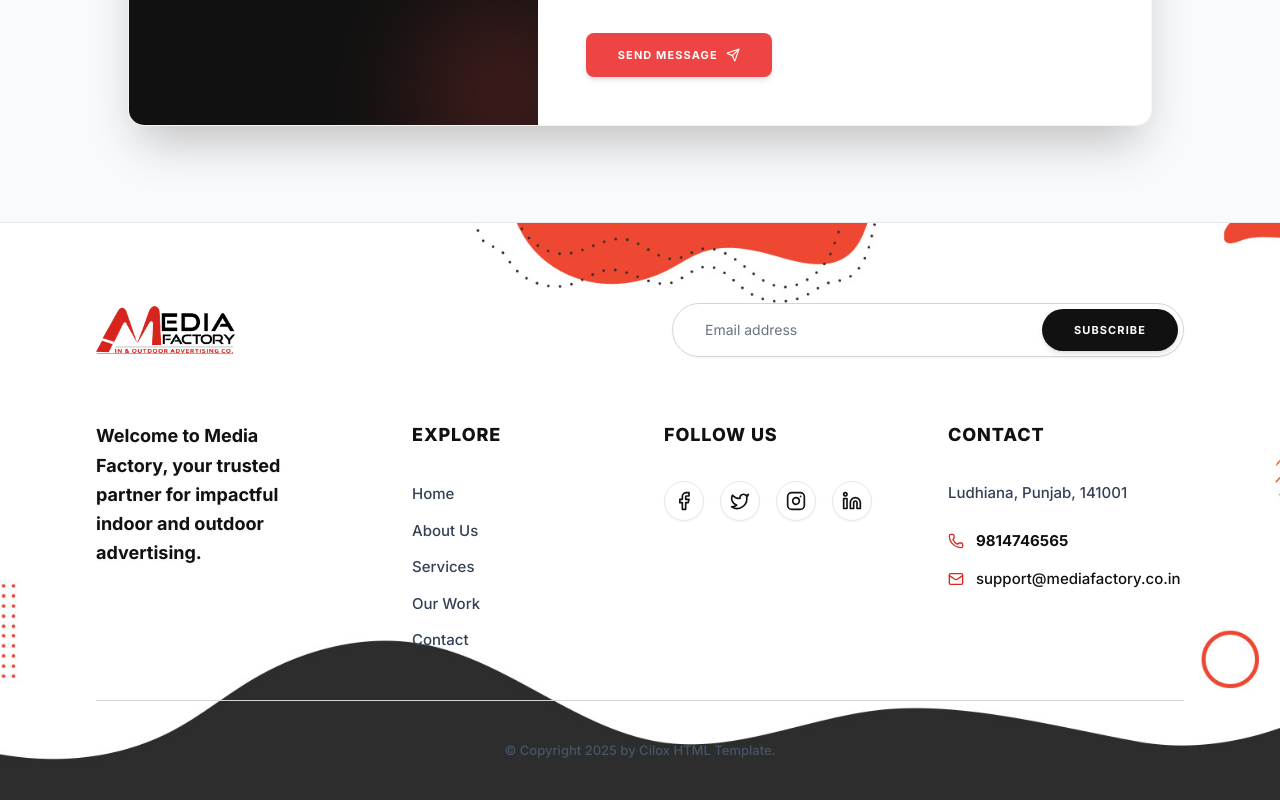
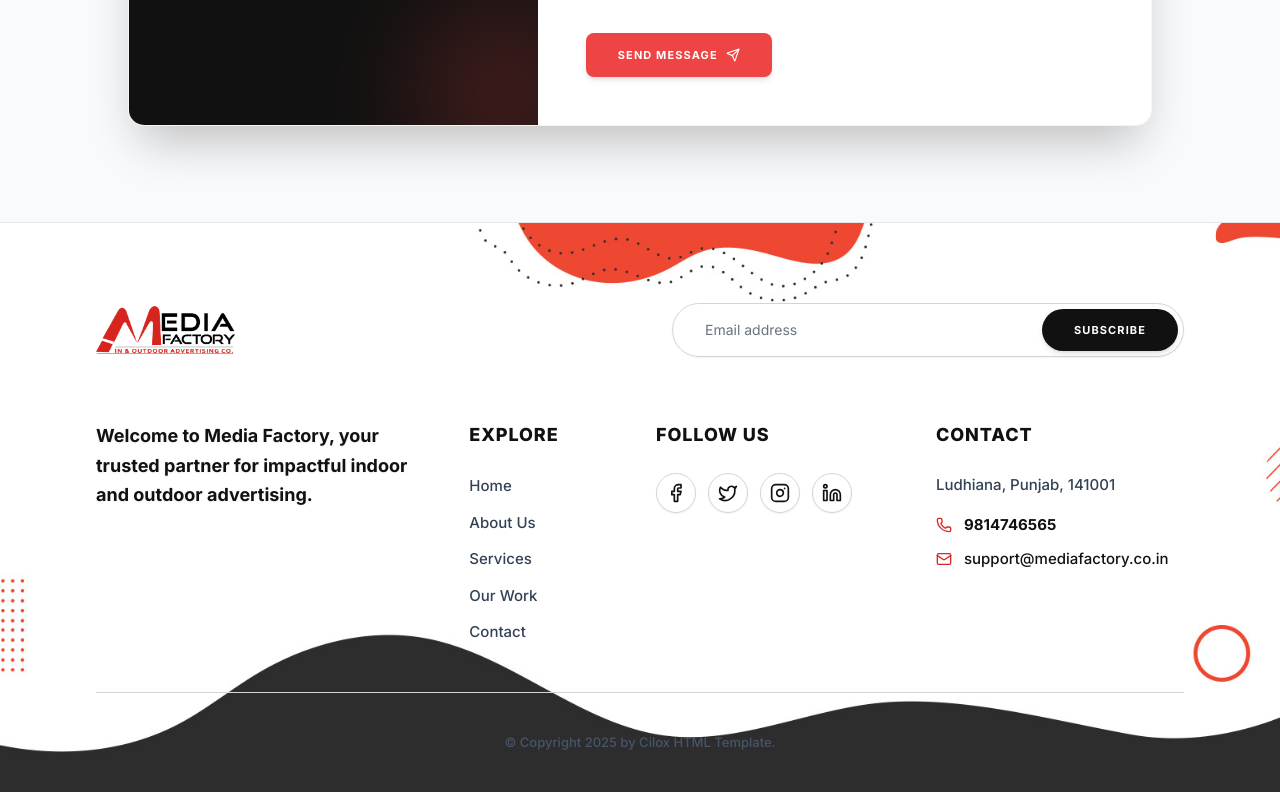
Before and after one commit to webenquiry11-svg/media-factory, a Next.js app in the folder frontend/: page / in a window 1280 px wide. Shown: the part 8540-9340 px from the top of the page. Built offline with nearby package versions, Linux system fonts and the light colour scheme.

Commit message:
Fix nested frontend folder

```diff
--- a/frontend/components/sections/Contact.tsx
+++ b/frontend/components/sections/Contact.tsx
@@ -57,7 +57,7 @@ const Contact = () => {
       ========================================= */}
       <section id="contact" className="bg-gray-50 py-24 px-6 sm:px-12 lg:px-24 overflow-hidden relative">
 
-        {/* Background Decor (Subtle Angle) */}
+        {/* Background Decor */}
         <div className="absolute top-0 left-0 w-full h-2/3 bg-white -skew-y-1 origin-top-left z-0" />
 
         <div className="container mx-auto max-w-7xl relative z-10">
@@ -271,11 +271,11 @@ const Contact = () => {
       </section>
 
       {/* =========================================
-          FOOTER SECTION (THEME COLORS - DARK TEXT)
+          FOOTER SECTION (CORRECT POSITIONING)
       ========================================= */}
       <footer className="relative pt-20 pb-10 overflow-hidden text-[#111] border-t border-gray-200">
 
-        {/* Background Image - Clean, no overlay */}
+        {/* Background Image */}
         <div className="absolute inset-0 z-0">
            <img src="/media factory images/footer.jpg" alt="Footer Background" className="w-full h-full object-cover" />
         </div>
@@ -284,13 +284,9 @@ const Contact = () => {
 
           {/* Top Row: Logo & Subscribe */}
           <div className="flex flex-col lg:flex-row justify-between items-center mb-16 gap-8">
-
-            {/* Logo */}
             <a href="/" className="flex items-center">
                <img src="/logo.png" alt="Cilox Logo" className="h-12 w-auto" />
             </a>
-
-            {/* Subscribe Form (White bg for contrast) */}
             <div className="relative w-full max-w-lg">
                <input
                   type="email"
@@ -303,53 +299,47 @@ const Contact = () => {
             </div>
           </div>
 
-          {/* Main Footer Grid */}
-          <div className="grid grid-cols-1 lg:grid-cols-12 gap-12 border-b border-gray-300 pb-12 mb-10 relative">
+          {/* Main Footer Grid - Corrected to 4-2-3-3 Layout */}
+          <div className="grid grid-cols-1 lg:grid-cols-12 gap-8 border-b border-gray-300 pb-12 mb-10 relative">
 
-              {/* Column 1: Intro (Span 3) */}
-              <div className="lg:col-span-3">
-                 <h3 className="text-lg font-bold text-[#111] leading-relaxed mb-8 max-w-xs drop-shadow-sm">
+              {/* 1. INTRO (Span 4) */}
+              <div className="lg:col-span-4">
+                 <h3 className="text-lg font-bold text-[#111] leading-relaxed mb-4 max-w-xs drop-shadow-sm">
                     Welcome to Media Factory, your trusted partner for impactful indoor and outdoor advertising.
                  </h3>
               </div>
 
-              {/* Column 2: Explore Links */}
-              <div className="lg:col-span-3 lg:pl-8">
-                 <h4 className="font-extrabold text-lg mb-8 uppercase text-[#111] tracking-wider">EXPLORE</h4>
+              {/* 2. EXPLORE (Span 2) */}
+              <div className="lg:col-span-2">
+                 <h4 className="font-extrabold text-lg mb-6 uppercase text-[#111] tracking-wider">EXPLORE</h4>
                  <ul className="space-y-3">
-                    {[
-                       { name: 'Home', href: '#' },
-                       { name: 'About Us', href: '#about' },
-                       { name: 'Services', href: '#services' },
-                       { name: 'Our Work', href: '#work' },
-                       { name: 'Contact', href: '#contact' }
-                    ].map((item) => (
-                       <li key={item.name}>
-                          <a href={item.href} className="text-slate-700 hover:text-red-600 text-[15px] font-medium transition-colors">{item.name}</a>
+                    {['Home', 'About Us', 'Services', 'Our Work', 'Contact'].map((item) => (
+                       <li key={item}>
+                          <a href="#" className="text-slate-700 hover:text-red-600 text-[15px] font-medium transition-colors">{item}</a>
                        </li>
                     ))}
                  </ul>
               </div>
 
-              {/* Column 3: Follow Us */}
+              {/* 3. FOLLOW US (Span 3) */}
               <div className="lg:col-span-3">
-                 <h4 className="font-extrabold text-lg mb-8 uppercase text-[#111] tracking-wider">FOLLOW US</h4>
-                 <div className="flex gap-4">
+                 <h4 className="font-extrabold text-lg mb-6 uppercase text-[#111] tracking-wider">FOLLOW US</h4>
+                 <div className="flex gap-3">
                     {[Facebook, Twitter, Instagram, Linkedin].map((Icon, i) => (
-                       <a key={i} href="#" className="w-10 h-10 rounded-full bg-white border border-gray-200 flex items-center justify-center text-[#111] hover:bg-red-500 hover:border-red-500 hover:text-white transition-all duration-300 shadow-sm">
+                       <a key={i} href="#" className="w-10 h-10 rounded-full bg-white border border-gray-300 flex items-center justify-center text-[#111] hover:bg-red-500 hover:border-red-500 hover:text-white transition-all duration-300 shadow-sm">
                           <Icon className="w-5 h-5" />
                        </a>
                     ))}
                  </div>
               </div>
 
-              {/* Column 3: Contact Info */}
+              {/* 4. CONTACT (Span 3) */}
               <div className="lg:col-span-3">
-                 <h4 className="font-extrabold text-lg mb-8 uppercase text-[#111] tracking-wider">CONTACT</h4>
-                 <p className="text-slate-700 text-[15px] mb-6 leading-relaxed font-medium">
+                 <h4 className="font-extrabold text-lg mb-6 uppercase text-[#111] tracking-wider">CONTACT</h4>
+                 <p className="text-slate-700 text-[15px] mb-4 leading-relaxed font-medium">
                     Ludhiana, Punjab, 141001
                  </p>
-                 <div className="space-y-4">
+                 <div className="space-y-3">
                     <div className="flex items-center gap-3 group cursor-pointer">
                        <Phone className="w-4 h-4 text-red-600" />
                        <span className="text-[#111] text-[15px] group-hover:text-red-600 transition-colors font-bold">9814746565</span>
```
